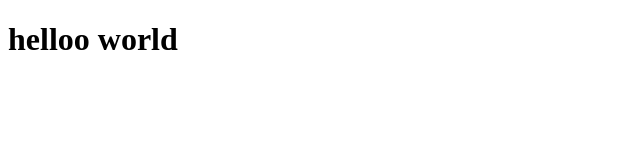
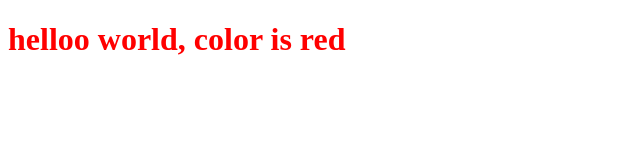
Before and after one commit to sledencode/webd, a plain HTML site: page site/index.html in a window 1280 px wide. Shown: the whole page, without its empty margins (0-640 px from the left). Drawn offline with Linux system fonts and the light colour scheme.

Commit message:
learning by making changes

```diff
--- a/site/index.html
+++ b/site/index.html
@@ -4,6 +4,6 @@
 	<title>hello world</title>
 </head>
 <body>
-<h1 style="color:red text-align:center">helloo world</h1>
+<h1 style="color:red">helloo world, color is red</h1>
 </body>
 </html>
```
